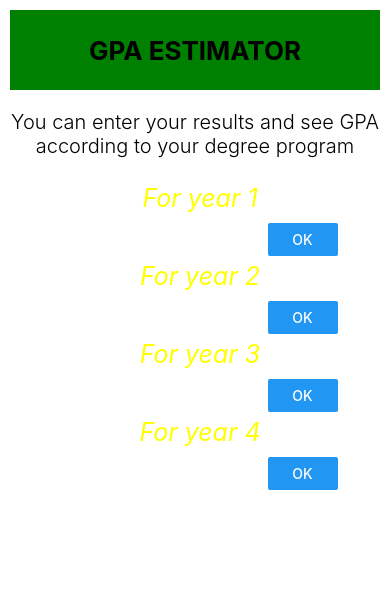
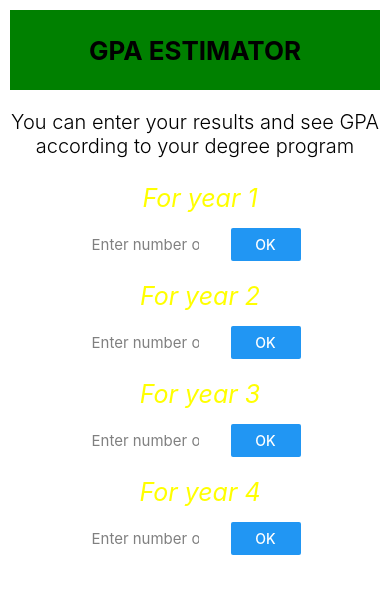
Before and after one commit to isurubandara1/GPA_Estimator_App, a React Native app: screen / in a window 390 px wide. Shown: the top 594 px of the page. Built offline with nearby package versions, Linux system fonts and the light colour scheme.

Commit message:
modification

```diff
--- a/App.tsx
+++ b/App.jsx
@@ -23,8 +23,8 @@ const App = () => {
     year4: [],
   });
 
-  const handleOkPress = (year: string) => {
-    const fields: React.JSX.Element[] = [];
+  const handleOkPress = (year) => {
+    const fields = [];
     for (let i = 0; i < courseCounts[year]; i++) {
       fields.push(
         <TextInput
@@ -41,7 +41,7 @@ const App = () => {
     }));
   };
 
-  const handleCountChange = (year: string, value: string) => {
+  const handleCountChange = (year, value) => {
     setCourseCounts(prevCounts => ({
       ...prevCounts,
       [year]: parseInt(value) || 0,
@@ -69,7 +69,7 @@ const App = () => {
               <TextInput
                 style={styles.firstTextInput}
                 placeholder="Enter number of courses"
-                placeholderTextColor="white"
+                placeholderTextColor="grey"
                 keyboardType="numeric"
                 onChangeText={text => handleCountChange(`year${year}`, text)}
               />
@@ -139,16 +139,19 @@ const styles = StyleSheet.create({
     alignItems: 'center',
     flexDirection: 'row',
     justifyContent: 'center',
+    marginBottom:5,
+    marginTop:5,
   },
   firstTextInput: {
     borderWidth: 2,
     borderRadius: 5,
     borderColor: 'white',
-    width: '50%',
-    fontSize: 12,
+    width: '30%',
+    fontSize: 15,
     color: 'white',
     textAlign: 'center',
     marginRight: 30,
+
   },
   scrollViewContent: {
     flexGrow: 1,
```
